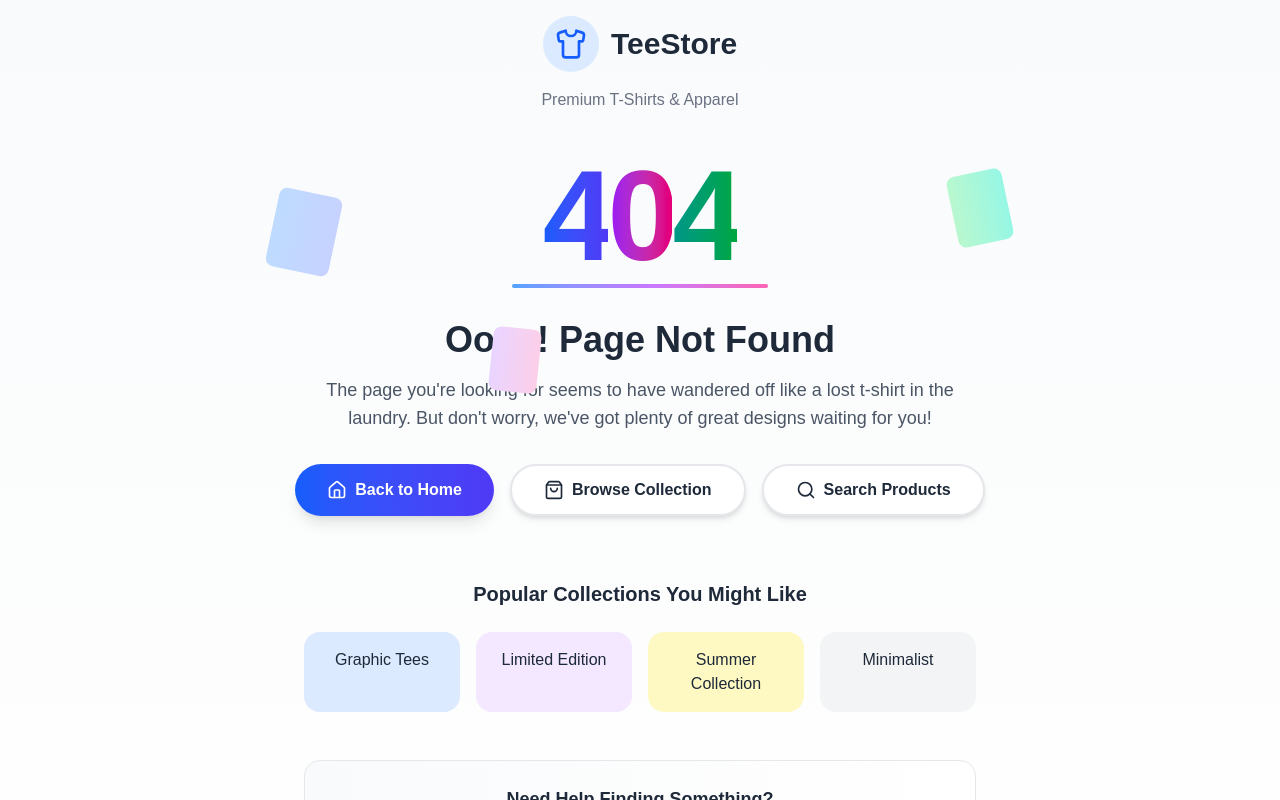
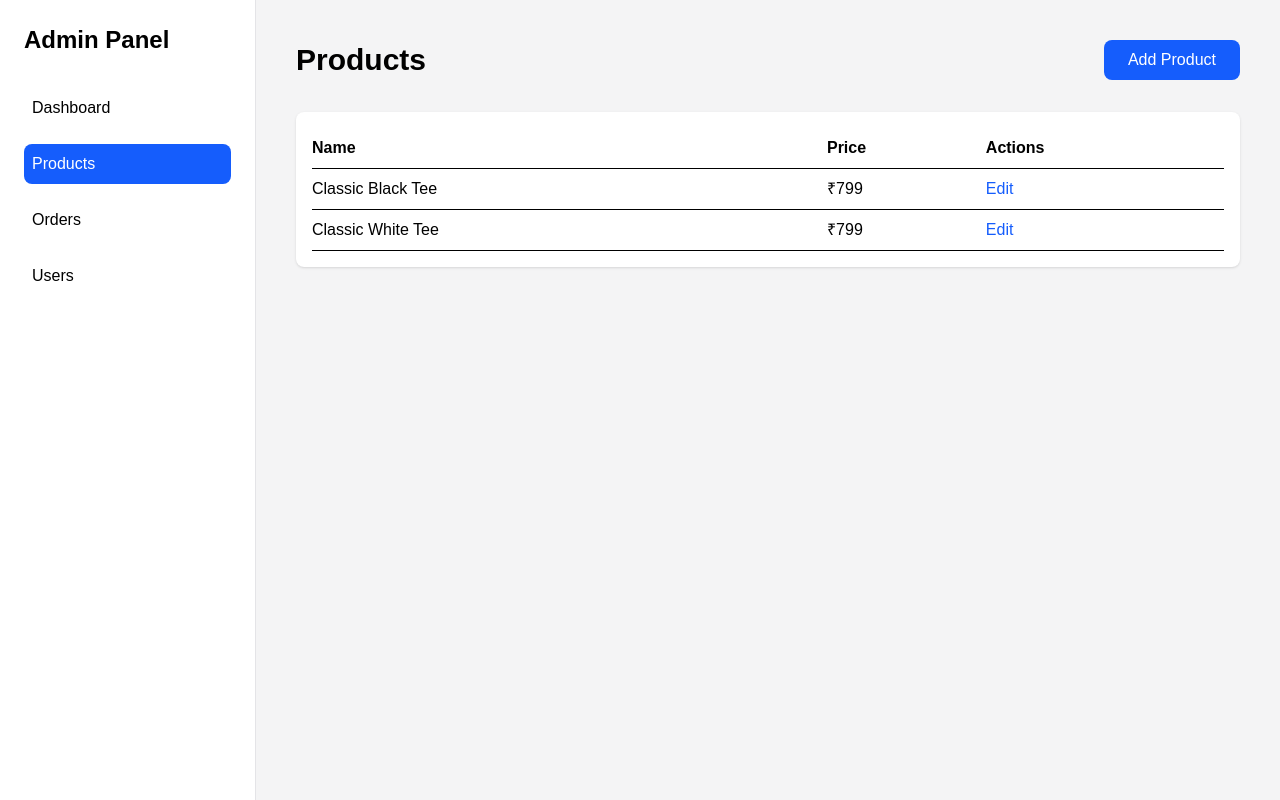
Before and after one commit to ikshantshukla123/LOGO, a Next.js app: page /admin/products in a window 1280 px wide. Before the commit this address had no page. Shown: the top 800 px of the page. Built offline with nearby package versions, Linux system fonts and the light colour scheme.

Commit message:
adding admin panel using uploadthing and imagekit for storing product images

```diff
--- /dev/null
+++ b/actions/products.ts
@@ -0,0 +1,23 @@
+"use server";
+
+import { prisma } from "@/lib/db";
+
+export async function prismaCreateProduct(data: {
+  name: string;
+  description?: string;
+  price: number;
+  images: string[];
+  sizes: string[];
+}) {
+  const product = await prisma.product.create({
+    data: {
+      name: data.name,
+      description: data.description,
+      price: data.price,
+      images: data.images,
+      sizes: data.sizes,
+    },
+  });
+
+  return product;
+}
--- /dev/null
+++ b/app/admin/layout.tsx
@@ -0,0 +1,45 @@
+
+"use client";
+
+import Link from "next/link";
+import { usePathname } from "next/navigation";
+
+export default function AdminLayout({ children }: { children: React.ReactNode }) {
+  const pathname = usePathname();
+
+  const navItems = [
+    { name: "Dashboard", path: "/admin" },
+    { name: "Products", path: "/admin/products" },
+    { name: "Orders", path: "/admin/orders" },
+    { name: "Users", path: "/admin/users" },
+  ];
+
+  return (
+    <div className="min-h-screen flex bg-zinc-100 dark:bg-zinc-900 text-black dark:text-white">
+
+      {/* SIDEBAR */}
+      <aside className="w-64 bg-white dark:bg-zinc-800 border-r border-zinc-200 dark:border-zinc-700 p-6">
+        <h1 className="text-2xl font-bold mb-8">Admin Panel</h1>
+
+        <nav className="flex flex-col gap-4">
+          {navItems.map((item) => (
+            <Link
+              key={item.path}
+              href={item.path}
+              className={`p-2 rounded-lg transition ${
+                pathname === item.path
+                  ? "bg-blue-600 text-white"
+                  : "hover:bg-zinc-200 dark:hover:bg-zinc-700"
+              }`}
+            >
+              {item.name}
+            </Link>
+          ))}
+        </nav>
+      </aside>
+
+      {/* MAIN CONTENT */}
+      <main className="flex-1 p-10">{children}</main>
+    </div>
+  );
+}
--- /dev/null
+++ b/app/admin/page.tsx
@@ -0,0 +1,10 @@
+export default function AdminDashboard() {
+  return (
+    <div>
+      <h1 className="text-3xl font-bold mb-4">Dashboard</h1>
+      <p className="text-lg text-zinc-600 dark:text-zinc-300">
+        Welcome to the admin dashboard. Manage your store here.
+      </p>
+    </div>
+  );
+}
--- /dev/null
+++ b/app/admin/products/new/page.tsx
@@ -0,0 +1,139 @@
+"use client";
+
+import { useState } from "react";
+import { UploadButton } from "@/utils/uploadthing";
+
+import { prismaCreateProduct } from "@/actions/products";
+
+export default function AddProductPage() {
+  const [name, setName] = useState("");
+  const [desc, setDesc] = useState("");
+  const [price, setPrice] = useState("");
+  const [images, setImages] = useState<string[]>([]);
+  const [sizes, setSizes] = useState<string[]>([]);
+
+  const sizeOptions = ["S", "M", "L", "XL"];
+
+  async function handleSubmit(e: React.FormEvent) {
+    e.preventDefault();
+
+    if (!name || !price || images.length === 0) {
+      alert("Fill all required fields!");
+      return;
+    }
+
+    const product = await prismaCreateProduct({
+      name,
+      description: desc,
+      price: Number(price),
+      images,
+      sizes,
+    });
+
+    console.log("Saved Product:", product);
+    alert("Product Added Successfully!");
+  }
+
+  return (
+    <div className="max-w-3xl mx-auto py-12">
+      <h1 className="text-3xl font-bold mb-8">Add New Product</h1>
+
+      <form onSubmit={handleSubmit} className="space-y-6">
+
+        {/* Name */}
+        <div>
+          <label className="block font-medium mb-1">Product Name *</label>
+          <input
+            className="w-full p-3 rounded border"
+            value={name}
+            onChange={(e) => setName(e.target.value)}
+            required
+          />
+        </div>
+
+        {/* Description */}
+        <div>
+          <label className="block font-medium mb-1">Description</label>
+          <textarea
+            className="w-full p-3 rounded border"
+            value={desc}
+            onChange={(e) => setDesc(e.target.value)}
+          />
+        </div>
+
+        {/* Price */}
+        <div>
+          <label className="block font-medium mb-1">Price (₹) *</label>
+          <input
+            type="number"
+            className="w-full p-3 rounded border"
+            value={price}
+            onChange={(e) => setPrice(e.target.value)}
+            required
+          />
+        </div>
+
+        {/* SIZES */}
+        <div>
+          <label className="block font-medium mb-2">Available Sizes</label>
+
+          <div className="flex gap-4">
+            {sizeOptions.map((s) => (
+              <button
+                key={s}
+                type="button"
+                className={`px-4 py-2 border rounded ${
+                  sizes.includes(s)
+                    ? "bg-black text-white"
+                    : "bg-white text-black"
+                }`}
+                onClick={() =>
+                  setSizes((prev) =>
+                    prev.includes(s)
+                      ? prev.filter((x) => x !== s)
+                      : [...prev, s]
+                  )
+                }
+              >
+                {s}
+              </button>
+            ))}
+          </div>
+        </div>
+
+        {/* Image Upload */}
+        <div>
+          <label className="block font-medium mb-1">Product Images *</label>
+
+          <UploadButton
+            endpoint="productImage"
+            onClientUploadComplete={(res) => {
+              const urls = res.map((file) => file.url);
+              setImages(urls);
+            }}
+            onUploadError={() => alert("Upload failed")}
+          />
+
+          {/* Preview */}
+          <div className="flex gap-4 mt-4">
+            {images.map((img) => (
+              <img
+                key={img}
+                src={img}
+                className="w-24 h-24 rounded border object-cover"
+              />
+            ))}
+          </div>
+        </div>
+
+        {/* Submit */}
+        <button
+          type="submit"
+          className="px-6 py-3 bg-blue-600 text-white rounded-lg hover:bg-blue-700"
+        >
+          Add Product
+        </button>
+      </form>
+    </div>
+  );
+}
--- /dev/null
+++ b/app/admin/products/page.tsx
@@ -0,0 +1,51 @@
+import Link from "next/link";
+
+export default function AdminProductsPage() {
+  const products = [
+    { id: "1", name: "Classic Black Tee", price: 799 },
+    { id: "2", name: "Classic White Tee", price: 799 },
+  ];
+
+  return (
+    <>
+      <div className="flex justify-between items-center mb-8">
+        <h1 className="text-3xl font-bold">Products</h1>
+        <Link
+          href="/admin/products/new"
+          className="px-6 py-2 bg-blue-600 text-white rounded-lg hover:bg-blue-700"
+        >
+          Add Product
+        </Link>
+      </div>
+
+      <div className="bg-white dark:bg-zinc-800 rounded-lg shadow p-4">
+        <table className="w-full">
+          <thead>
+            <tr className="border-b dark:border-zinc-700 text-left">
+              <th className="py-2">Name</th>
+              <th className="py-2">Price</th>
+              <th className="py-2">Actions</th>
+            </tr>
+          </thead>
+
+          <tbody>
+            {products.map((p) => (
+              <tr key={p.id} className="border-b dark:border-zinc-700">
+                <td className="py-2">{p.name}</td>
+                <td className="py-2">₹{p.price}</td>
+                <td className="py-2">
+                  <Link
+                    href={`/admin/products/${p.id}`}
+                    className="text-blue-600 hover:underline"
+                  >
+                    Edit
+                  </Link>
+                </td>
+              </tr>
+            ))}
+          </tbody>
+        </table>
+      </div>
+    </>
+  );
+}
--- /dev/null
+++ b/app/api/products/route.ts
@@ -0,0 +1,18 @@
+import {prisma} from "@/lib/db";
+
+export async function GET(){
+  const products = await prisma.product.findMany();
+  return Response.json(products);
+}
+
+
+
+export async function POST(req: Request) {
+  const data = await req.json();
+
+  const product = await prisma.product.create({
+    data,
+  });
+
+  return Response.json(product);
+}
--- /dev/null
+++ b/app/api/uploadthing/core.ts
@@ -0,0 +1,17 @@
+import { createUploadthing, type FileRouter } from "uploadthing/server";
+import { UploadThingError } from "uploadthing/server";
+
+const f = createUploadthing();
+
+export const ourFileRouter = {
+  productImage: f({ image: { maxFileSize: "4MB" } })
+    .onUploadError(() => {
+      throw new UploadThingError("Upload failed");
+    })
+    .onUploadComplete(async ({ file }) => {
+      console.log("UPLOAD COMPLETE:", file.url);
+      return { uploadedUrl: file.url };
+    }),
+} satisfies FileRouter;
+
+export type OurFileRouter = typeof ourFileRouter;
--- /dev/null
+++ b/app/api/uploadthing/route.ts
@@ -0,0 +1,9 @@
+import { createRouteHandler } from "uploadthing/next";
+import { ourFileRouter } from "./core";
+
+// Export the whole handler — no GET/POST destructuring required
+export const runtime = "edge"; // optional but recommended
+
+export const { GET, POST } = createRouteHandler({
+  router: ourFileRouter,
+});
--- /dev/null
+++ b/lib/uploadthing.ts
@@ -0,0 +1,4 @@
+import { generateUploadButton } from "@uploadthing/react";
+import type { OurFileRouter } from "@/app/api/uploadthing/core";
+
+export const UploadButton = generateUploadButton<OurFileRouter>();
--- a/package.json
+++ b/package.json
@@ -12,6 +12,7 @@
     "@neondatabase/serverless": "^1.0.2",
     "@prisma/adapter-neon": "^7.1.0",
     "@prisma/client": "^7.1.0",
+    "@uploadthing/react": "^7.3.3",
     "gsap": "^3.13.0",
     "lucide-react": "^0.556.0",
     "next": "16.0.7",
@@ -19,6 +20,7 @@
     "react": "19.2.0",
     "react-dom": "19.2.0",
     "react-icons": "^5.5.0",
+    "uploadthing": "^7.7.4",
     "zustand": "^5.0.9"
   },
   "devDependencies": {
--- /dev/null
+++ b/utils/uploadthing.ts
@@ -0,0 +1,5 @@
+import { UploadButton, UploadDropzone } from "@uploadthing/react";
+import type { OurFileRouter } from "@/app/api/uploadthing/core";
+
+// Export directly — v7 React helpers do not use hooks generator
+export { UploadButton, UploadDropzone };
```
Also changed, not shown: app/admin/products/[id]/page.tsx (added), 1 other file (tests, documents, lock files or other folders).
